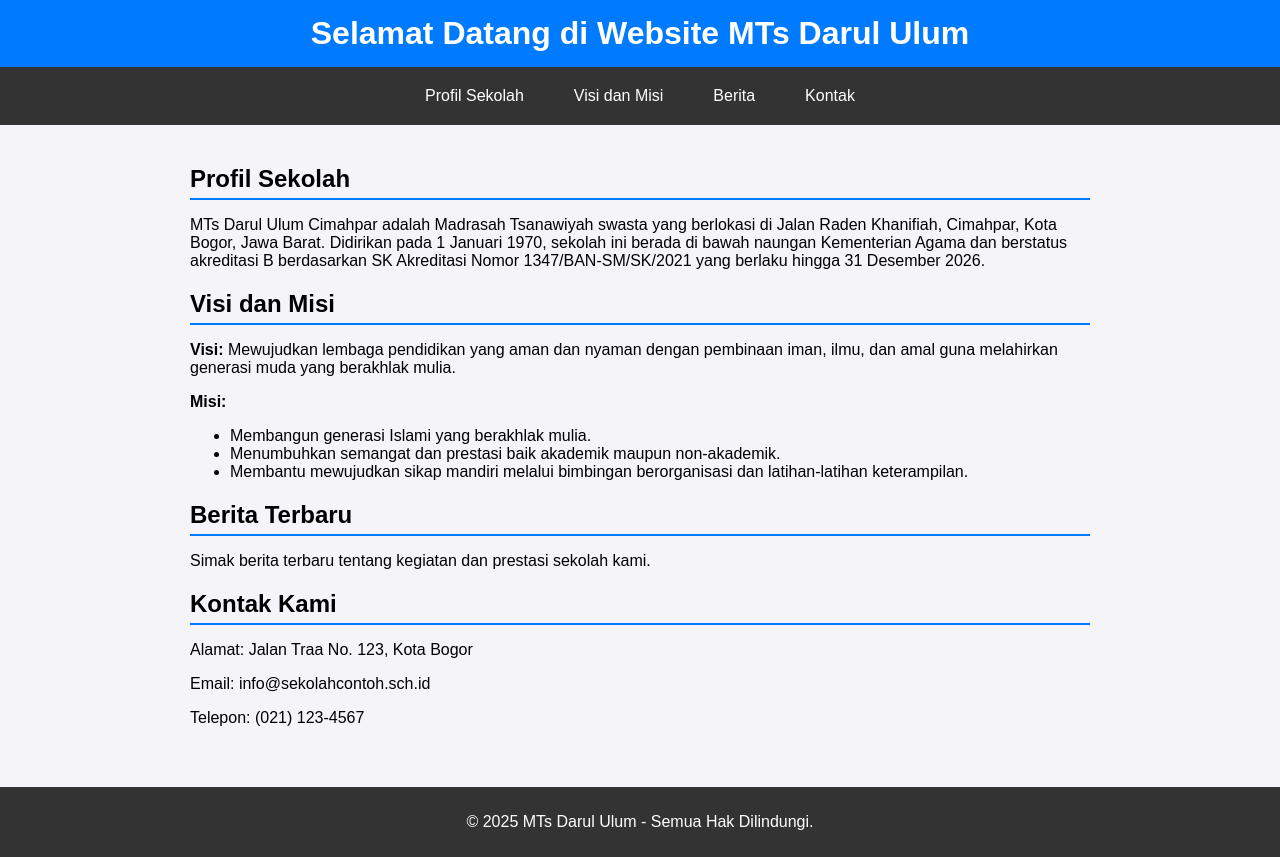
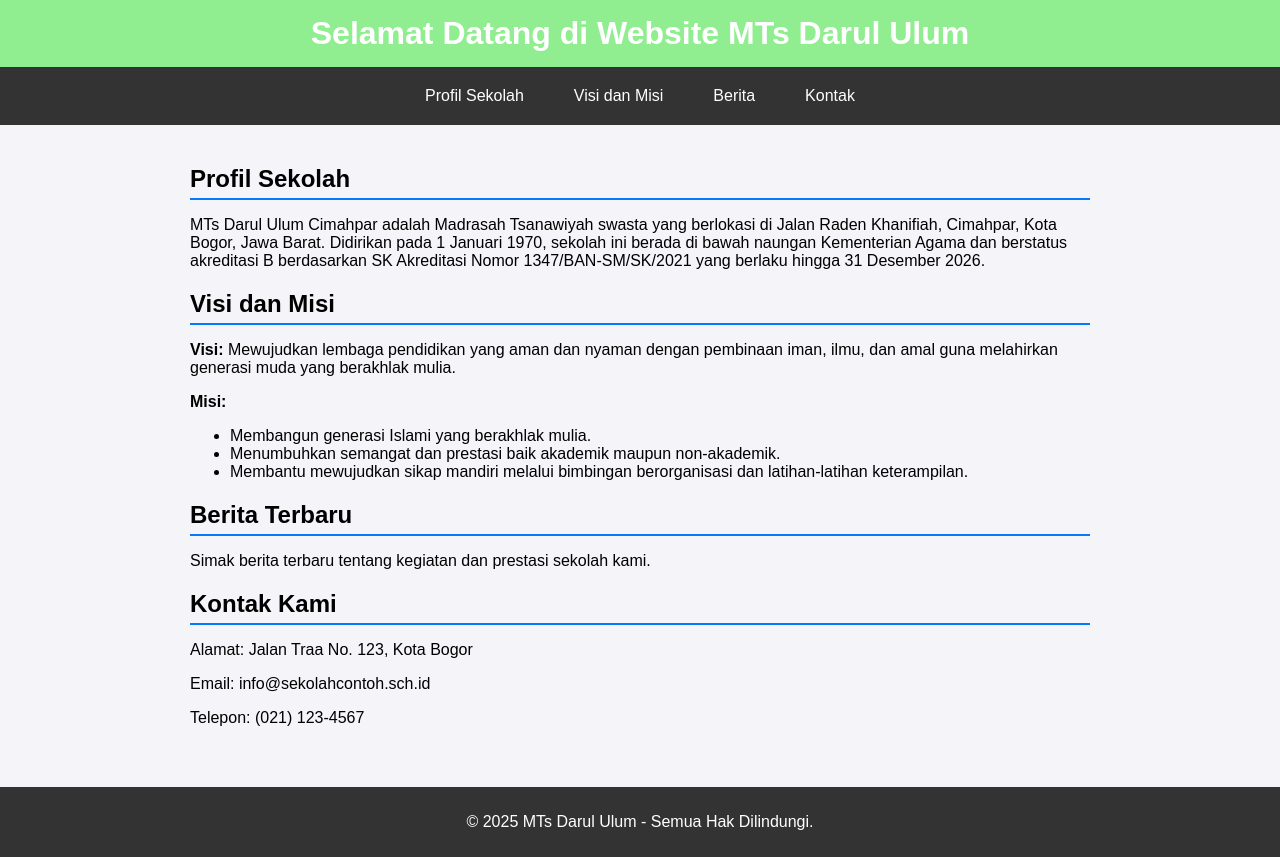
Before and after one commit to anugrahsaputra/V3-Navigation, a plain HTML site: page index.html in a window 1280 px wide. Drawn offline with Linux system fonts and the light colour scheme.

Commit message:
Update index.html

```diff
--- a/index.html
+++ b/index.html
@@ -13,7 +13,7 @@
         }
 
         header {
-            background: #007bff;
+            background: #90EE90;
             color: #fff;
             padding: 15px 0;
             text-align: center;
```
